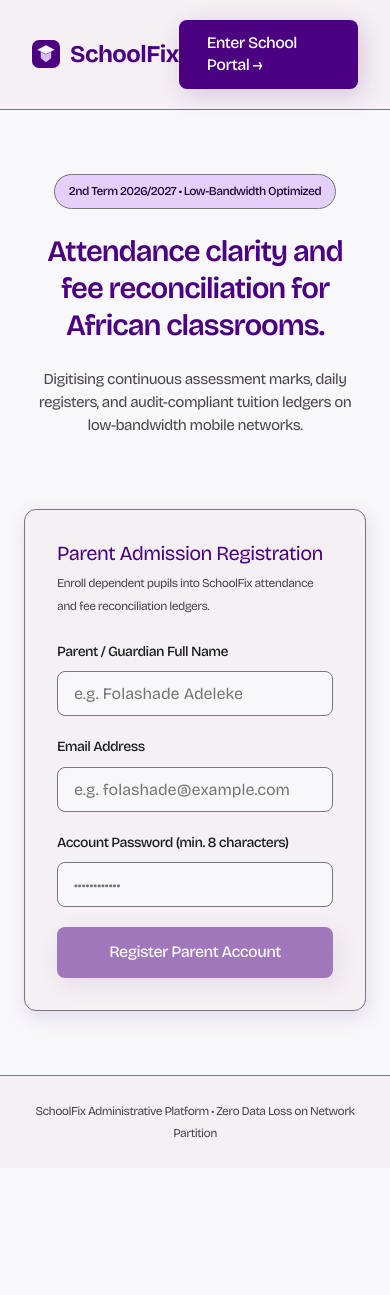
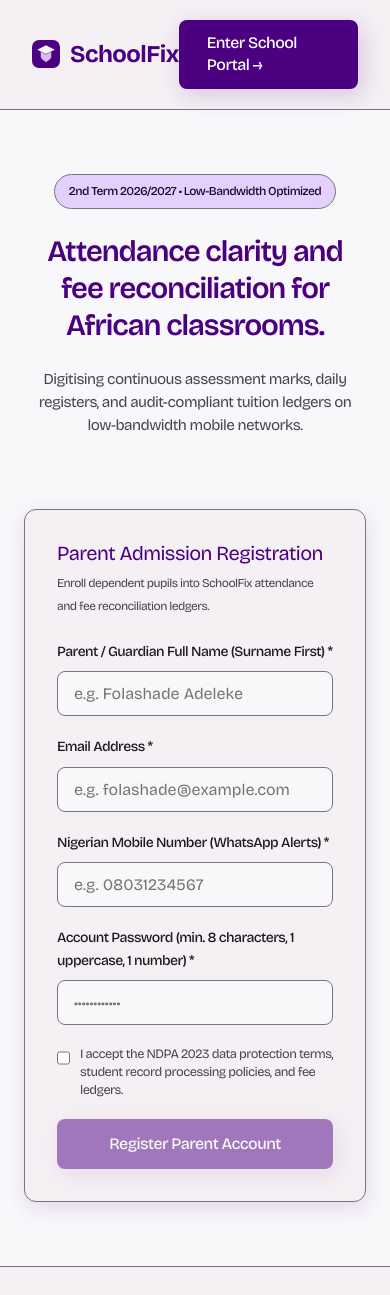
Before and after one commit to Beordun/SchoolFix, a Next.js app: page / in a window 390 px wide. Shown: the top 1295 px of the page. Before the commit the page ends 1168 px from the top, so only its background shows below. Built offline with nearby package versions, Linux system fonts and the light colour scheme.

Commit message:
fix(auth): update home page RegistrationForm with phone, terms, and field-specific error feedback

```diff
--- a/app/components/RegistrationForm.tsx
+++ b/app/components/RegistrationForm.tsx
@@ -14,11 +14,14 @@ interface UserRecord {
 export default function RegistrationForm() {
   const [fullName, setFullName] = useState('');
   const [email, setEmail] = useState('');
+  const [phone, setPhone] = useState('');
   const [password, setPassword] = useState('');
+  const [acceptedTerms, setAcceptedTerms] = useState(false);
   const [loading, setLoading] = useState(false);
   const [statusCode, setStatusCode] = useState<number | null>(null);
   const [createdUser, setCreatedUser] = useState<UserRecord | null>(null);
   const [errorMessage, setErrorMessage] = useState<string | null>(null);
+  const [fieldErrors, setFieldErrors] = useState<Record<string, string[]>>({});
 
   async function handleSubmit(e: React.FormEvent) {
     e.preventDefault();
@@ -26,12 +29,19 @@ export default function RegistrationForm() {
     setStatusCode(null);
     setCreatedUser(null);
     setErrorMessage(null);
+    setFieldErrors({});
 
     try {
       const res = await fetch('/api/register', {
         method: 'POST',
         headers: { 'Content-Type': 'application/json' },
-        body: JSON.stringify({ fullName, email, password }),
+        body: JSON.stringify({
+          fullName,
+          email,
+          phone,
+          password,
+          acceptedTerms,
+        }),
       });
 
       setStatusCode(res.status);
@@ -43,6 +53,9 @@ export default function RegistrationForm() {
         setPassword('');
       } else {
         setErrorMessage(data.message || data.error || 'Failed to submit registration');
+        if (data.issues) {
+          setFieldErrors(data.issues);
+        }
       }
     } catch (err: any) {
       setStatusCode(500);
@@ -62,7 +75,7 @@ export default function RegistrationForm() {
       <form onSubmit={handleSubmit}>
         <div className={styles.fieldGroup}>
           <label htmlFor="reg-fullname" className={styles.label}>
-            Parent / Guardian Full Name
+            Parent / Guardian Full Name (Surname First) *
           </label>
           <input
             id="reg-fullname"
@@ -74,11 +87,16 @@ export default function RegistrationForm() {
             onChange={(e) => setFullName(e.target.value)}
             disabled={loading}
           />
+          {fieldErrors.fullName && (
+            <span style={{ color: 'var(--color-error)', fontSize: '0.8rem', marginTop: '0.25rem' }}>
+              {fieldErrors.fullName.join('. ')}
+            </span>
+          )}
         </div>
 
         <div className={styles.fieldGroup}>
           <label htmlFor="reg-email" className={styles.label}>
-            Email Address
+            Email Address *
           </label>
           <input
             id="reg-email"
@@ -90,11 +108,39 @@ export default function RegistrationForm() {
             onChange={(e) => setEmail(e.target.value)}
             disabled={loading}
           />
+          {fieldErrors.email && (
+            <span style={{ color: 'var(--color-error)', fontSize: '0.8rem', marginTop: '0.25rem' }}>
+              {fieldErrors.email.join('. ')}
+            </span>
+          )}
+        </div>
+
+        <div className={styles.fieldGroup}>
+          <label htmlFor="reg-phone" className={styles.label}>
+            Nigerian Mobile Number (WhatsApp Alerts) *
+          </label>
+          <input
+            id="reg-phone"
+            type="text"
+            inputMode="numeric"
+            pattern="[0-9]*"
+            required
+            className={styles.input}
+            placeholder="e.g. 08031234567"
+            value={phone}
+            onChange={(e) => setPhone(e.target.value.replace(/\D/g, '').slice(0, 11))}
+            disabled={loading}
+          />
+          {fieldErrors.phone && (
+            <span style={{ color: 'var(--color-error)', fontSize: '0.8rem', marginTop: '0.25rem' }}>
+              {fieldErrors.phone.join('. ')}
+            </span>
+          )}
         </div>
 
         <div className={styles.fieldGroup}>
           <label htmlFor="reg-password" className={styles.label}>
-            Account Password (min. 8 characters)
+            Account Password (min. 8 characters, 1 uppercase, 1 number) *
           </label>
           <input
             id="reg-password"
@@ -107,13 +153,37 @@ export default function RegistrationForm() {
             onChange={(e) => setPassword(e.target.value)}
             disabled={loading}
           />
+          {fieldErrors.password && (
+            <span style={{ color: 'var(--color-error)', fontSize: '0.8rem', marginTop: '0.25rem' }}>
+              {fieldErrors.password.join('. ')}
+            </span>
+          )}
         </div>
+
+        <div style={{ display: 'flex', alignItems: 'flex-start', gap: '0.625rem', marginBottom: '1.25rem' }}>
+          <input
+            type="checkbox"
+            id="reg-terms-home"
+            checked={acceptedTerms}
+            onChange={(e) => setAcceptedTerms(e.target.checked)}
+            disabled={loading}
+            style={{ marginTop: '0.25rem', width: '1.125rem', height: '1.125rem', accentColor: 'var(--color-primary)' }}
+          />
+          <label htmlFor="reg-terms-home" style={{ fontSize: '0.8rem', color: 'var(--color-on-surface-variant)', lineHeight: 1.4 }}>
+            I accept the NDPA 2023 data protection terms, student record processing policies, and fee ledgers.
+          </label>
+        </div>
+        {fieldErrors.acceptedTerms && (
+          <div style={{ color: 'var(--color-error)', fontSize: '0.8rem', marginBottom: '1rem' }}>
+            {fieldErrors.acceptedTerms.join('. ')}
+          </div>
+        )}
 
         <button
           type="submit"
           className={styles.submitBtn}
           id="btn-submit-registration"
-          disabled={loading || !fullName || !email || !password}
+          disabled={loading || !fullName || !email || !phone || !password || !acceptedTerms}
         >
           {loading ? 'Submitting to Database...' : 'Register Parent Account'}
         </button>
```
